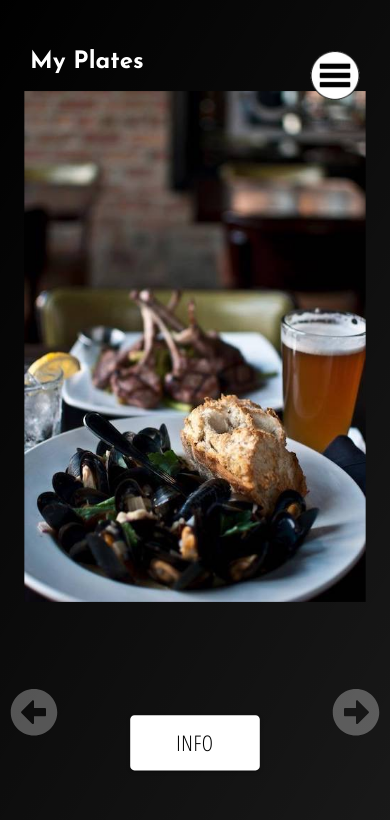
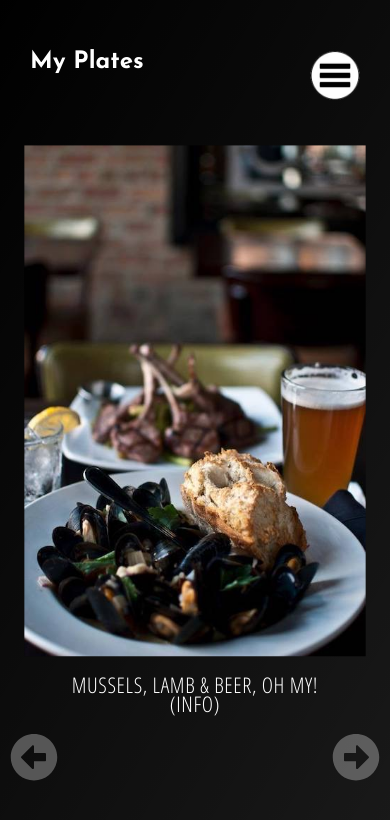
Before and after one commit to JohnnyMohawk/jna-dev-portfolio, a React (Create React App) app: page /my-plates in a window 390 px wide. Shown: the top 820 px of the page. Built offline with nearby package versions, Linux system fonts and the light colour scheme.

Commit message:
resolve button bounce issue and mobile view margins on gallery pages

```diff
--- a/src/components/FoodData.js
+++ b/src/components/FoodData.js
@@ -63,6 +63,6 @@ export const FoodData = [
         image: "./images/six-foot-burrito.jpg",
         title: "Family Meal Fun!",
         medium: "GT Fish & Oyster, 2016",
-        description: "For Diego's last day we made 8 foot long burrito suizo! Look how excited he is!",
+        description: "For Diego's last day we made an 8 foot burrito suizo! Look how excited he is!",
     },
 ]
--- a/src/components/ImgInfoModal.js
+++ b/src/components/ImgInfoModal.js
@@ -20,7 +20,7 @@ export default function ImgInfoPopover({info}) {
   return (
     <div>
       <Button aria-describedby={id} variant="contained" className='imgInfoButton' onClick={handleClick}>
-        Info
+        {info.title} <br/> (info)
       </Button>
       <Popover
         sx={{ marginTop: '-140px'}}
--- a/src/components/SliderData.js
+++ b/src/components/SliderData.js
@@ -55,7 +55,7 @@ export const SliderData = [
     },
     {
         image: "./images/for-dad.jpeg",
-        title: "For Vern. I love you.",
+        title: "For Vern. I love you dad.",
         medium: 'Pen, ink, colored pencil, collage. 36" X 36", 2021',
         description: "In 2020, I lost my father. The following year, I made this piece for my mother for Valentines day.",
     },
--- a/src/index.css
+++ b/src/index.css
@@ -450,14 +450,16 @@ button:active {
   display: flex;
   justify-content: center;
   align-items: center;
-  width: 120px;
-  color: black !important;
-  background-color: white !important;
+  /* width: 120px; */
+  color: white !important;
+  background-color: transparent !important;
+  box-shadow: none !important;
   text-shadow: none;
   font-size: 20px !important;
+  line-height: 18px !important;
   font-family: 'Open Sans Condensed', sans-serif !important;
-  margin: 15px !important;
-  border: 2px solid white !important;
+  margin: 10px !important;
+  border: 2px solid transparent !important;
   animation: transitionIn 1s;
 }
 
@@ -784,7 +786,7 @@ button:active {
 
   .imgInfoButton {
     position: absolute;
-    bottom: -90px;
+    /* bottom: -90px; */
   }
 
   .art-image {
@@ -887,4 +889,8 @@ button:active {
     margin-top: -15px;
   }
 
+  .slider {
+    margin-top: 0px;
+  }
+
 }
```
